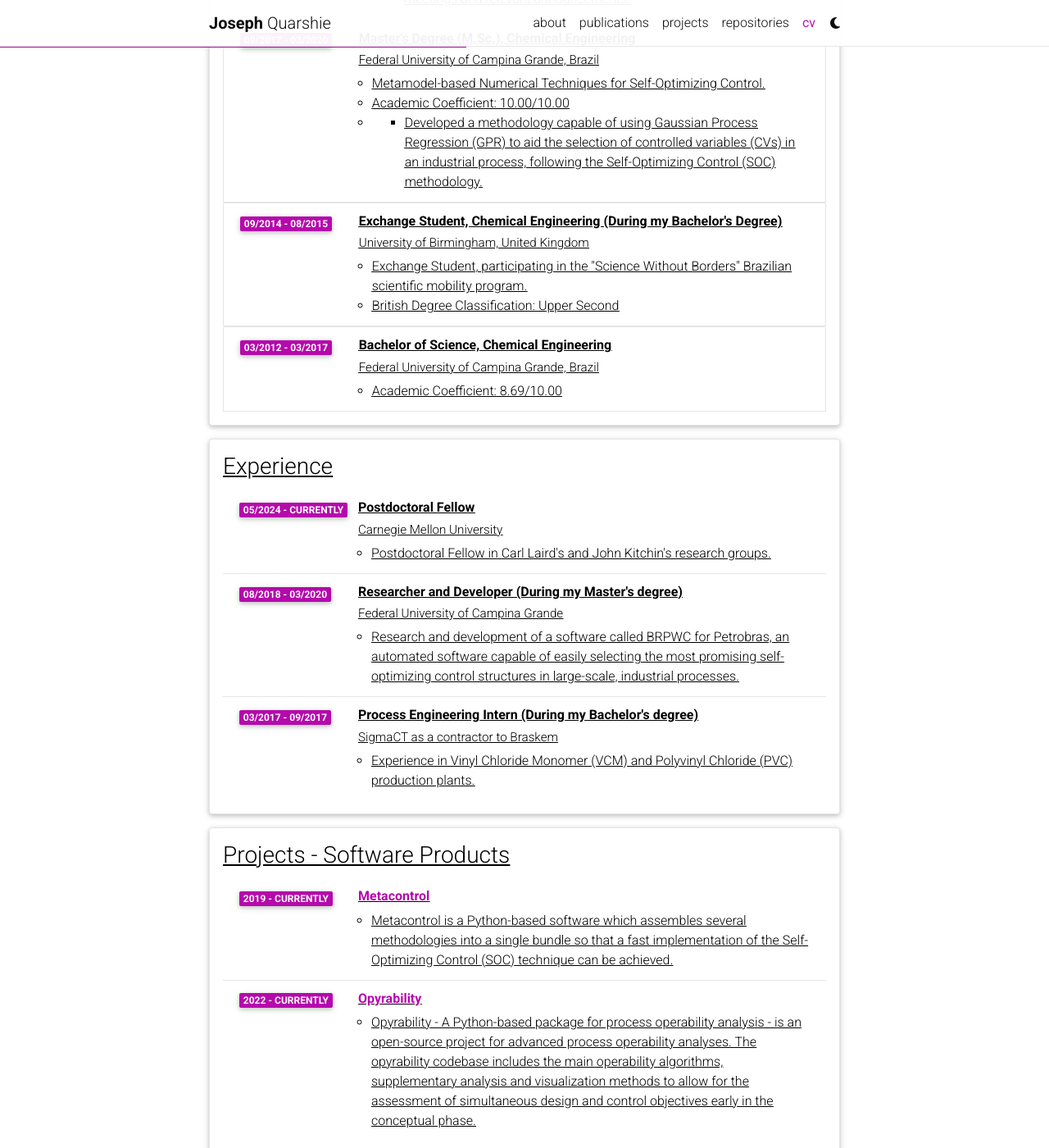
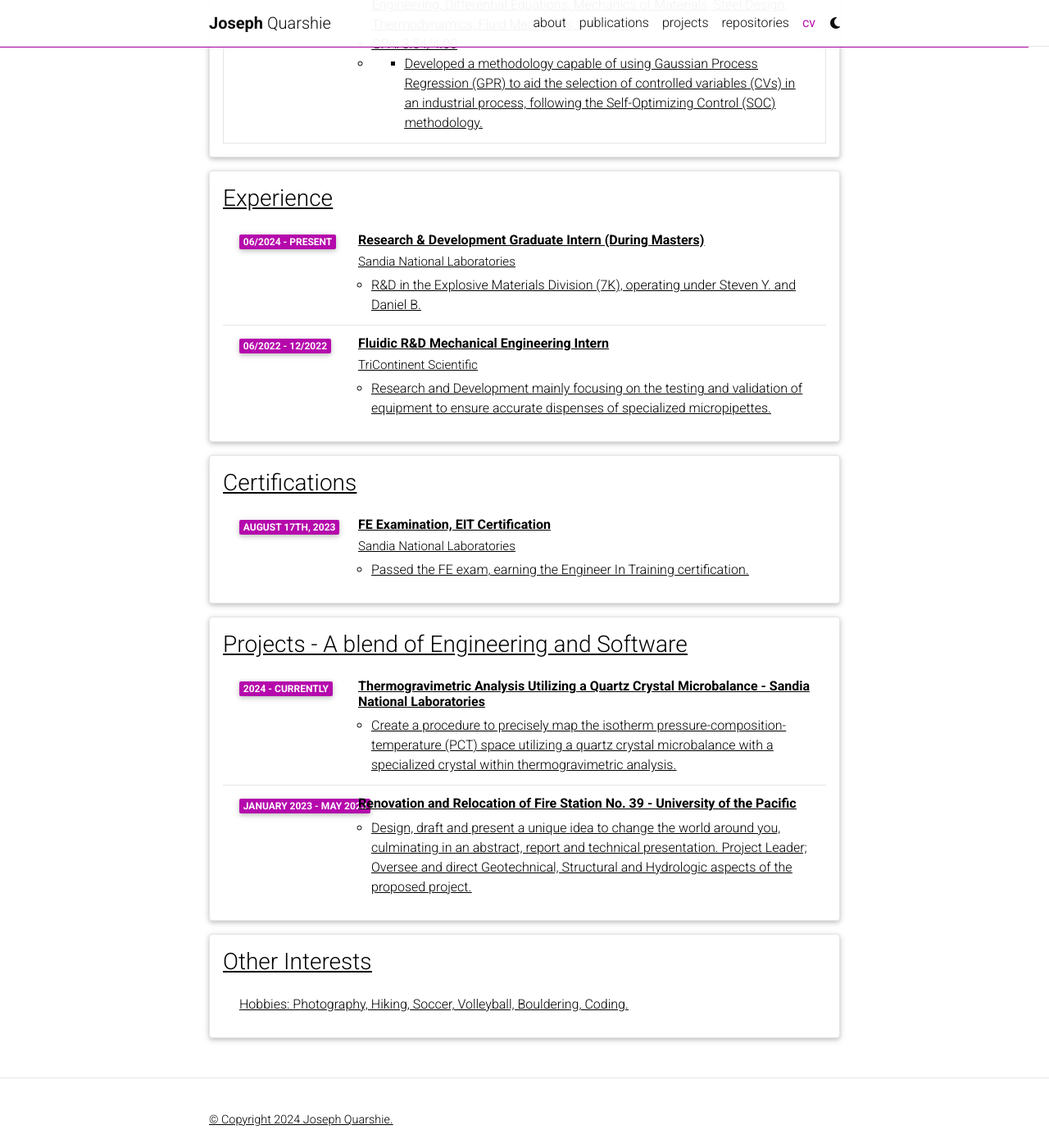
Before and after one commit to jquarshi/jquarshi.github.io, a Jekyll site: the page built from _pages/cv.md, in a window 1280 px wide and 1400 px high, scrolled down 838 px. Shown: the whole window at 82% size. Built offline with Jekyll 4.4.1, drawn with Linux system fonts in a browser that asks for light colours; comment, search, counter and statistics services are not loaded; a style sheet for code colours, icons or effects is not loaded; some of the changed text lies outside the part shown.

Commit message:
edits to CV

```diff
--- a/_data/cv.yml
+++ b/_data/cv.yml
@@ -2,102 +2,68 @@
   type: map
   contents:
     - name: Full Name
-      value: Victor Alves
+      value: Joseph N. Quarshie
     - name: Languages
-      value: English, Portuguese
+      value: English
 
 - title: Education
   type: time_table
   contents:
-    - title: PhD Chemical Engineering
-      institution: West Virginia University, USA
-      year: 08/2020 - 05/2024
+    - title: Masters of Science, Mechanical Engineering
+      institution: University of the Pacific, California
+      year: 08/2023 - Present
       description:
-        - Strategies for Process Systems Mapping and Control Based on Operability Analysis, under Dr. Fernando V. Lima's supervision.
-        - <u>GPA:<u> 3.80/4.00
+        - Focusing on utilizing computational science advancements in robotics and scientific simulations.
+        - <u>GPA:<u> 3.90/4.00
         - contents:
-            - Development of emerging techniques for process operability calculations, involving mainly supervised machine-learning, constrained nonlinear programming (NLP) and automatic differentiation (AD) for efficient algorithm development.
-            - Development of an open-source python package for process operability calculations, for ease of use and dissemination of operability algorithms in academia and industry.
-        - title: Control, Optimization and Design for Energy and Sustainability (CODES) Research Group leader.
+            - Understanding how to utilize computational complexity and intelligence to create reliable simualtions and predictive models.
+            - Utilizing software and hardware to create robotics that can handle various different scenarios.
+        - title: Graduate Fellowship (Assistanship)
           contents:
-            - CODES Research Group leader, supervising group activities, as well as organizing the group's semester schedule, workshops, weekly meetings and relevant announcements.
-    - title: Master's Degree (M.Sc.), Chemical Engineering
-      institution: Federal University of Campina Grande, Brazil
-      year: 09/2017 -  03/2020
+            - Tutored Courses; Material Science, Fluid Mechanics, Steel Design, Mechatronics, Water Resources, Geotechnical Engineering.
+    - title: Bachelors of Science, Civil Engineering
+      institution: University of the Pacific
+      year: 08/2019 - 06/2024
       description:
-        - Metamodel-based Numerical Techniques for Self-Optimizing Control.
-        - <u>Academic Coefficient:<u>  10.00/10.00
+        - Key Classes; Finite Element Analysis, Material Science, Structural Engineering, Differential Equations, Mechanics of Materials, Steel Design, Thermodynamics, Fluid Mechanics, Dynamics
+        - <u>GPA:<u>  3.54/4.00
         - contents:
           - Developed a methodology capable of using Gaussian Process Regression (GPR) to aid the selection of controlled variables (CVs) in an industrial process, following the Self-Optimizing Control (SOC) methodology.
-
-    - title: Exchange Student, Chemical Engineering (During my Bachelor's Degree)
-      institution: University of Birmingham, United Kingdom
-      year: 09/2014 - 08/2015
-      description:
-        - Exchange Student, participating in the "Science Without Borders" Brazilian scientific mobility program.
-        - <u>British Degree Classification:<u> Upper Second
-
-    - title: Bachelor of Science, Chemical Engineering
-      institution: Federal University of Campina Grande, Brazil
-      year: 03/2012 - 03/2017
-      description:
-        - <u>Academic Coefficient:<u> 8.69/10.00
 
 - title: Experience
   type: time_table
   contents:
-    - title: Postdoctoral Fellow
-      institution: Carnegie Mellon University
-      year: 05/2024 - Currently
+    - title: Research & Development Graduate Intern (During Masters)
+      institution: Sandia National Laboratories
+      year: 06/2024 - Present
       description:
-        - Postdoctoral Fellow in Carl Laird's and John Kitchin's research groups.
-    - title: Researcher and Developer (During my Master's degree)
-      institution: Federal University of Campina Grande
-      year: 08/2018 - 03/2020
+        - R&D in the Explosive Materials Division (7K), operating under Steven Y. and Daniel B.
+    - title: Fluidic R&D Mechanical Engineering Intern
+      institution: TriContinent Scientific
+      year: 06/2022 - 12/2022
       description:
-        - Research and development of a software called BRPWC for Petrobras, an automated software capable of easily selecting the most promising self-optimizing control structures in large-scale, industrial processes.
-    - title: Process Engineering Intern (During my Bachelor's degree)
-      institution: SigmaCT as a contractor to Braskem
-      year: 03/2017 - 09/2017
-      description:
-        - Experience in Vinyl Chloride Monomer (VCM) and Polyvinyl Chloride (PVC) production plants.
+        - Research and Development mainly focusing on the testing and validation of equipment to ensure accurate dispenses of specialized micropipettes.
 
-
-- title: Projects - Software Products
+- title: Certifications
   type: time_table
   contents:
-    - title: <a href="https://meta-control.net/">Metacontrol</a>
-      year: 2019 - currently
-      description: Metacontrol is a Python-based software which assembles several methodologies into a single bundle so that a fast implementation of the Self-Optimizing Control (SOC) technique can be achieved.
-    - title: <a href="https://codes-group.github.io/opyrability/intro.html">Opyrability</a>
-      year: 2022 - currently
-      description: Opyrability - A Python-based package for process operability analysis - is an open-source project for advanced process operability analyses. The opyrability codebase includes the main operability algorithms, supplementary analysis and visualization methods to allow for the assessment of simultaneous design and control objectives early in the conceptual phase.
+    - title: FE Examination, EIT Certification
+      institution: Sandia National Laboratories
+      year: August 17th, 2023
+      description:
+        - Passed the FE exam, earning the Engineer In Training certification.
 
-- title: Honors and Awards
+- title: Projects - A blend of Engineering and Software
   type: time_table
   contents:
-    - year: 2022
-      items:
-        - Sweeney D., Alves V., Sakhai S., Dinh S. and Lima F. V. Techno-economic Optimization of a Palladium Membrane Reactor for Steam Methane Reforming Industrial Process. AIChE Annual Student Conference, Phoenix, AZ. 2022.
-
-        - 3rd place at the 2022 AIChE undergraduate student poster competition award. Computing and Process Control Group II.
-
-
-- title: Academic Interests
-  type: nested_list
-  contents:
-    - title: Process Operability Analysis
-      items:
-        - Development of process operability algorithms and methodologies to facilitate the application in academia and industry, allowing synergy between conceptual design and overall objectives attainment of industrial processes.
-    - title: Supervised machine learning applied to problems of engineering significance.
-      items:
-        - Expertise in using Gaussian Process Regression (GPR) for mapping of steady-state and dynamic process models of the chemical industry.
-    - title: Plantwide control
-      items:
-        - Expertise in developing plantwide control strategies of large-scale, plantwide systems of the industry.
-        - Development of algorithms and tools to facilitate the obtainment of plantwide control structures.
+    - title: Thermogravimetric Analysis Utilizing a Quartz Crystal Microbalance - Sandia National Laboratories
+      year: 2024 - currently
+      description: Create a procedure to precisely map the isotherm pressure-composition-temperature (PCT) space utilizing a quartz crystal microbalance with a specialized crystal within thermogravimetric analysis.
+    - title: Renovation and Relocation of Fire Station No. 39 - University of the Pacific
+      year: January 2023 - May 2023
+      description: Design, draft and present a unique idea to change the world around you, culminating in an abstract, report and technical presentation. Project Leader; Oversee and direct Geotechnical, Structural and Hydrologic aspects of the proposed project.
 
 - title: Other Interests
   type: list
   contents:
-    - <u>Hobbies:</u> Traveling, Soccer, Video games.
+    - <u>Hobbies:</u> Photography, Hiking, Soccer, Volleyball, Bouldering, Coding.
```
